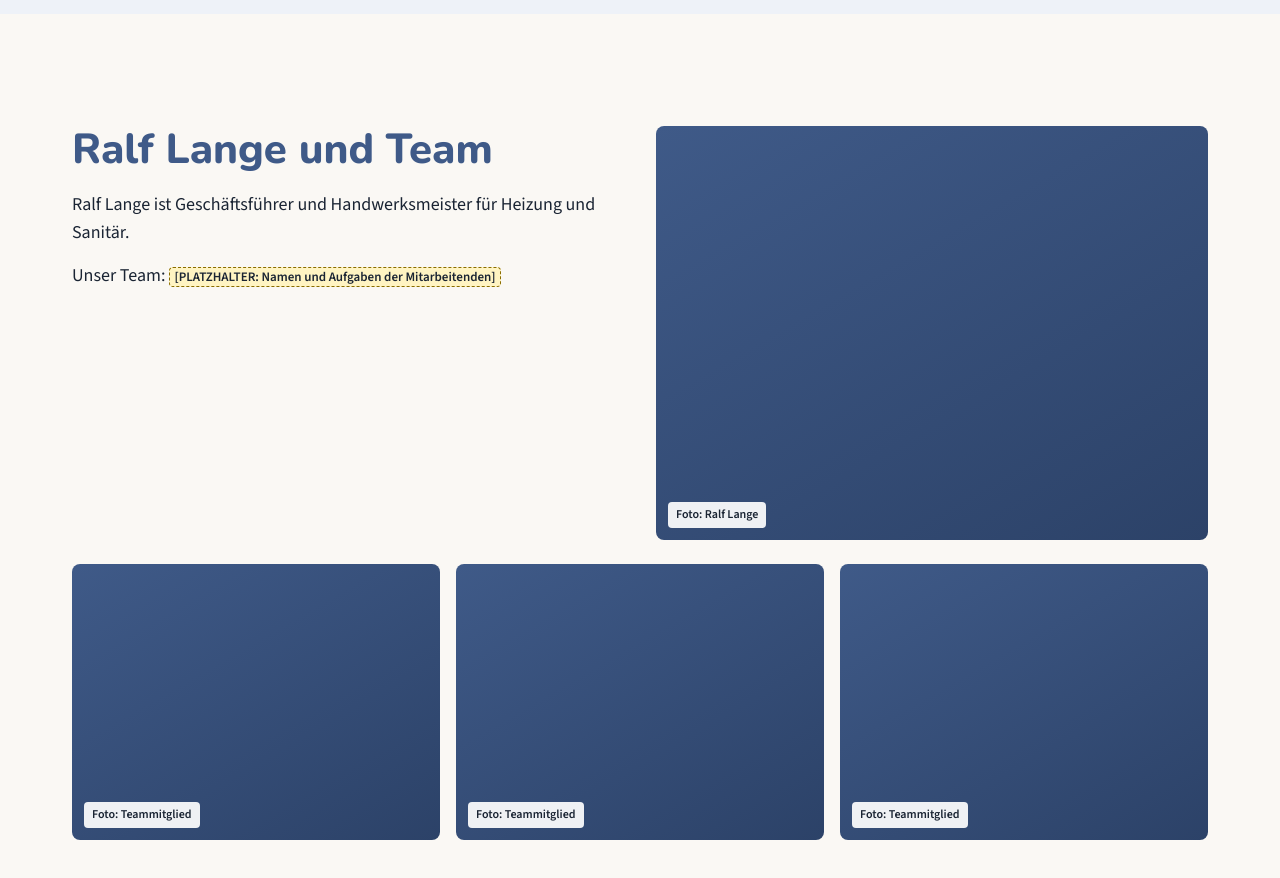
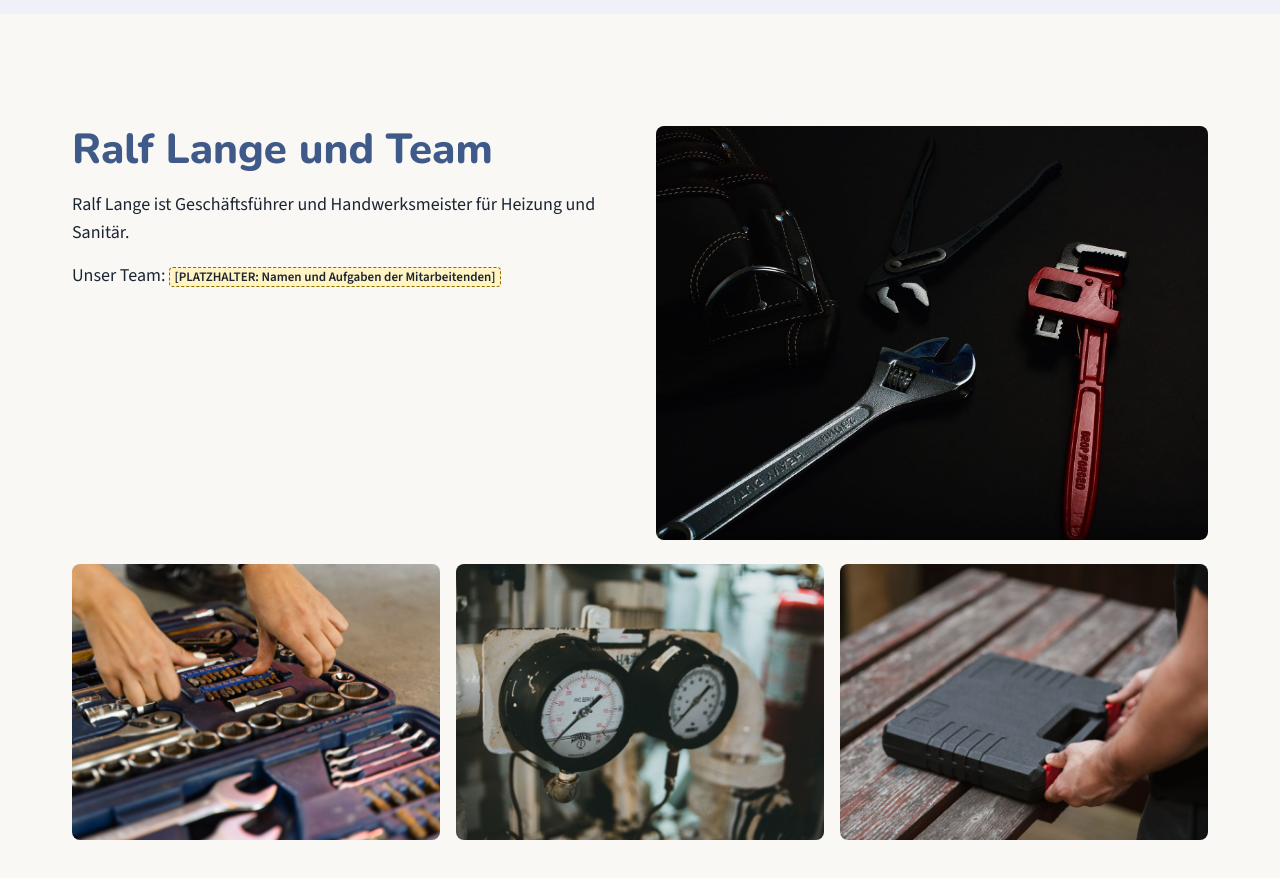
Before and after one commit to kollekaugustin-creator/Websites, a plain HTML site: page gottfried-lange/ueber-uns.html in a window 1280 px wide. Shown: the part 800-1678 px from the top of the page. Drawn offline with Linux system fonts and the light colour scheme.

Commit message:
Gottfried Lange: Fotos statt Platzhalter auf Heizung, Bad und Über uns
9 Pexels-Fotos (4:3, verkleinert) in img/. Über uns bewusst ohne fremde
Gesichter (Werkzeug/Hände), Alt-Texte beschreiben, was zu sehen ist.
Referenzbäder behalten den Hinweis [PLATZHALTER].

Co-Authored-By: Claude Opus 5.5 <noreply@anthropic.com>
Claude-Session: https://claude.ai/code/session_01GLZWjx2qi9yD1u2fJ6uKvA

```diff
--- a/gottfried-lange/css/style.css
+++ b/gottfried-lange/css/style.css
@@ -531,6 +531,12 @@ mark.hinweis {
 }
 .gallery { display: grid; gap: 16px; margin-top: 1.5rem; }
 
+/* Echte Fotos an Stelle der Platzhalter */
+.photo {
+  display: block; width: 100%; height: auto; aspect-ratio: 4 / 3;
+  object-fit: cover; border-radius: var(--radius);
+}
+
 .cta-section { background: var(--tint); }
 .cta-box {
   background: var(--white); border-radius: var(--radius); box-shadow: var(--shadow);
--- a/gottfried-lange/ueber-uns.html
+++ b/gottfried-lange/ueber-uns.html
@@ -69,13 +69,13 @@
           <p>Ralf Lange ist Geschäftsführer und Handwerksmeister für Heizung und Sanitär.</p>
           <p>Unser Team: <mark class="hinweis">[PLATZHALTER: Namen und Aufgaben der Mitarbeitenden]</mark></p>
         </div>
-        <div class="img-placeholder" role="img" aria-label="Porträt von Ralf Lange, Geschäftsführer und Handwerksmeister"><span>Foto: Ralf Lange</span></div>
+        <img class="photo" src="img/werkzeug.jpg" alt="Rohrzange, Zange und Schraubenschlüssel auf dunklem Untergrund" width="1600" height="1200" loading="lazy" decoding="async">
       </div>
       <div class="container">
         <div class="gallery">
-          <div class="img-placeholder" role="img" aria-label="Teammitglied der Gottfried Lange GmbH"><span>Foto: Teammitglied</span></div>
-          <div class="img-placeholder" role="img" aria-label="Teammitglied der Gottfried Lange GmbH"><span>Foto: Teammitglied</span></div>
-          <div class="img-placeholder" role="img" aria-label="Teammitglied der Gottfried Lange GmbH"><span>Foto: Teammitglied</span></div>
+          <img class="photo" src="img/team-1.jpg" alt="Hände greifen in einen Werkzeugkoffer" width="1600" height="1200" loading="lazy" decoding="async">
+          <img class="photo" src="img/team-2.jpg" alt="Manometer an einer Heizungsanlage" width="1600" height="1200" loading="lazy" decoding="async">
+          <img class="photo" src="img/team-3.jpg" alt="Handwerker öffnet einen Werkzeugkoffer" width="1600" height="1200" loading="lazy" decoding="async">
         </div>
       </div>
     </section>
```
Also changed, not shown: gottfried-lange/bad.html (+4 -4 lines), gottfried-lange/heizung.html (+1 -1 lines), gottfried-lange/img/bad-dusche.jpg (added), gottfried-lange/img/heizung-anlage.jpg (added), gottfried-lange/img/referenz-bad-1.jpg (added), gottfried-lange/img/referenz-bad-2.jpg (added), gottfried-lange/img/referenz-bad-3.jpg (added), gottfried-lange/img/team-1.jpg (added), gottfried-lange/img/team-2.jpg (added), gottfried-lange/img/team-3.jpg (added), gottfried-lange/img/werkzeug.jpg (added).
